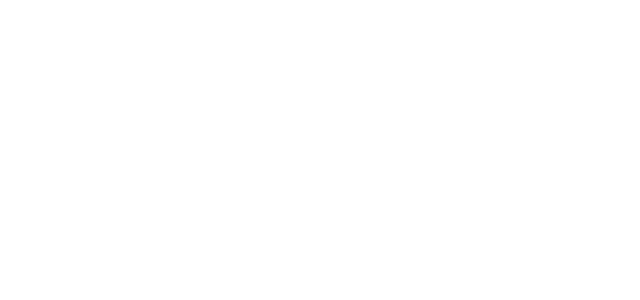
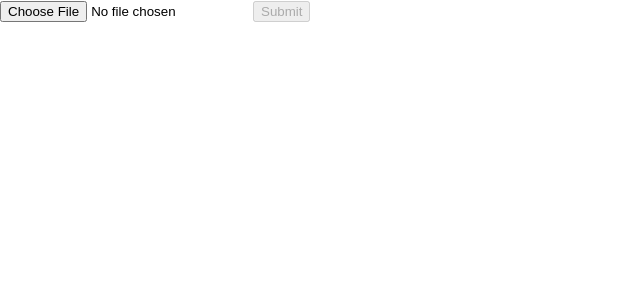
Before and after one commit to FreetimeFM/naptan-map, a React (Create React App) app: page / in a window 1280 px wide. Shown: the top 300 px of the page, without its empty margins (0-640 px from the left). Built offline with nearby package versions, Linux system fonts and the light colour scheme.

Commit message:
Create form input component to take in csv

```diff
--- a/src/App.js
+++ b/src/App.js
@@ -1,11 +1,54 @@
-
+import React, { useState } from "react";
 
 function App() {
+  const [data, setData] = useState([[]]);
+
+  function handleSubmit(input) {
+    const reader = new FileReader();
+    reader.onload = event => {
+      setData(parseCSV(event.target.result))
+    }
+    reader.readAsText(input);
+  }
+
   return (
     <div className="App">
-
+      <FileInput onSubmit={handleSubmit} />
     </div>
   );
 }
 
+function FileInput({ onSubmit }) {
+  const [file, setFile] = useState();
+
+  function handleSubmit(e) {
+    e.preventDefault();
+
+    if (!file) {
+      alert("You haven't selected any files.");
+      return;
+    }
+
+    onSubmit(file);
+  }
+
+  return (
+    <form onSubmit={handleSubmit}>
+      <input
+        type="file"
+        name="fileInput"
+        id="fileInput"
+        accept=".csv"
+        multiple={false}
+        onChange={(e) => setFile(e.target.files[0])}
+      />
+      <button
+        type="submit"
+        disabled={!file}
+      >
+        Submit
+      </button>
+    </form>
+  )
+}
 export default App;
```
